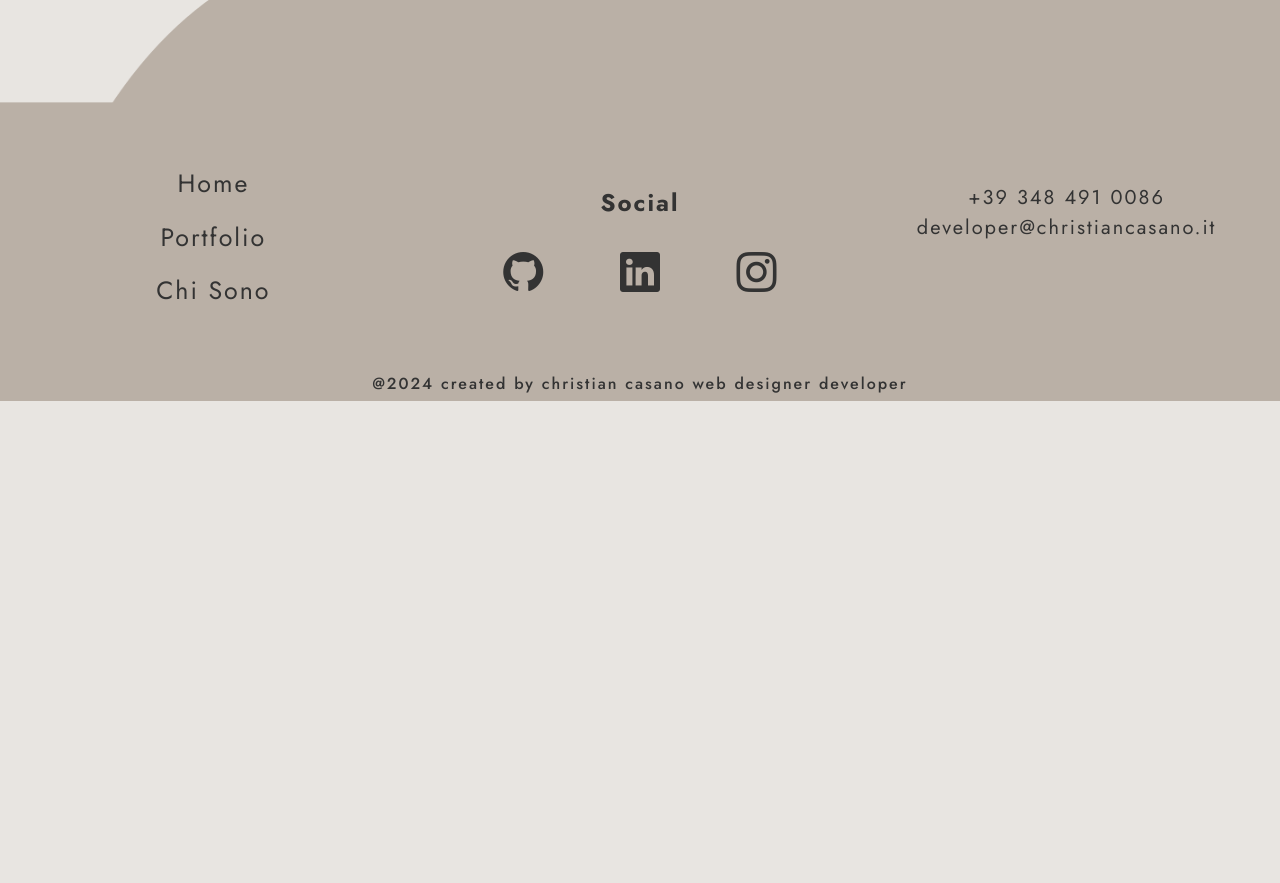
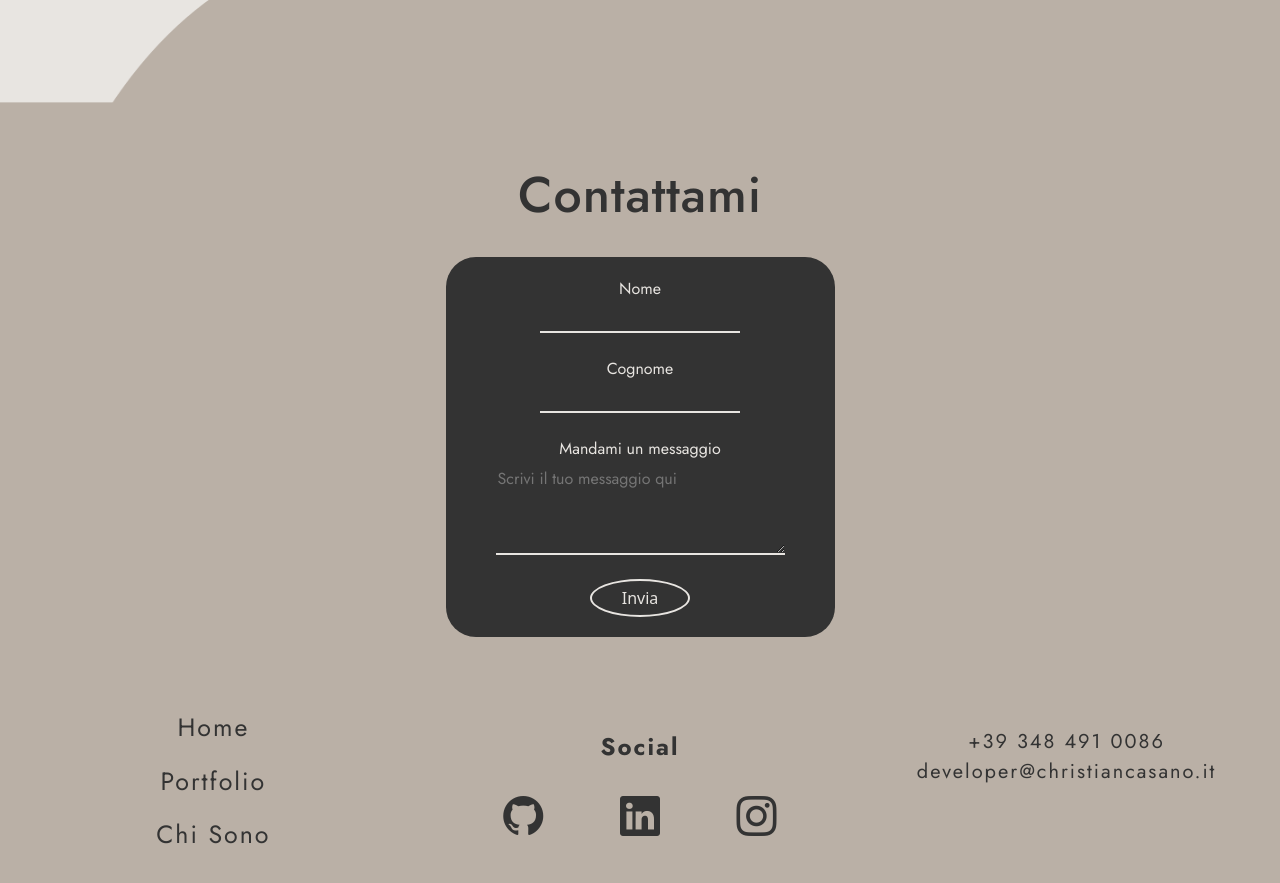
Before and after one commit to Christian-web-hype/christiancasano.it, a plain HTML site: page christian.sito.public/index.html in a window 1280 px wide. Shown: the part 2687-3570 px from the top of the page. Before the commit the page ends 3088 px from the top, so only its background shows below. Drawn offline with nearby package versions, Linux system fonts and the light colour scheme; a web font is replaced by a local one.

Commit message:
sistemazioni firebase

```diff
--- a/christian.sito.public/index.html
+++ b/christian.sito.public/index.html
@@ -83,6 +83,32 @@
           <img class="profilo" src="media/profilo.webp" alt="">
         </div>
 
+      </div>
+    </div>
+  </section>
+
+  <section class="container-fluid scuro">
+    <div class="row">
+      <div class="col-12 mt-5"><h2 class="tit-home watch text-center">Contattami</h2></div>
+      <div class="col-12 my-4 d-flex flex-column justify-content-center align-items-center">
+        <form class="d-flex justify-content-evenly flex-column align-items-center contact-form watch">
+          <div class="d-flex flex-column align-items-center">
+            <label class="label-contact mb-1" for="name">Nome</label>
+            <input class="input-contact" id="name" type="text">
+          </div>
+
+          <div class="d-flex flex-column align-items-center">
+            <label class="label-contact mt-4 mb-1" for="surname">Cognome</label>
+            <input class="input-contact" id="surname" type="text">
+          </div>
+
+          <div class="d-flex flex-column align-items-center">
+            <label class="label-contact mt-4 mb-1" for="message">Mandami un messaggio</label>
+            <textarea class="text-contact" id="message" cols="30" rows="10" placeholder="Scrivi il tuo messaggio qui"></textarea>
+          </div>
+
+          <a class="mt-4" id="mex" target="_blank" href="https://wa.me/3484910086?text=Ciao%20sarei%20interessato%20ad%20avere%20maggiori%20informazioni"><button class="btn-form">Invia</button></a>
+        </form>
       </div>
     </div>
   </section>
@@ -205,7 +231,7 @@
         projectId: "christian-blog-bfdc7",
         storageBucket: "christian-blog-bfdc7.appspot.com",
         messagingSenderId: "580366568294",
-        appId: "1:580366568294:web:79b7dbdf2b1ce8dce516a7"
+        appId: "1:580366568294:web:e321f6933e08859ee516a7"
       };
 
       // Initialize Firebase
--- a/christian.sito.public/style.css
+++ b/christian.sito.public/style.css
@@ -339,6 +339,20 @@ body{
     font-size: 40px;
 }
 
+.tit-home{
+    opacity: 0;
+    transition: 0.5s;
+    transition-delay: 0.5s;
+    font-family: var(--fm);
+    color: var(--sec);
+    letter-spacing: 1px;
+    font-size: 50px;
+}
+
+.in-page.tit-home{
+    opacity: 1;
+}
+
 .p1{
     opacity: 0;
     transition: 0.5s;
@@ -1488,6 +1502,53 @@ ul{
     letter-spacing: 2px;
 }
 
+/* contact form */
+.contact-form{
+    opacity: 0;
+    transition: 0.5s;
+    transition-delay: 0.5s;
+    background-color: var(--sec);
+    padding: 20px 50px;
+    border: none;
+    border-radius: 30px;
+}
+
+.in-page.contact-form{
+    opacity: 1;
+}
+
+.label-contact{
+    color: var(--main);
+    font-family: var(--fm);
+}
+
+.input-contact,.input-contact:focus{
+    background-color: transparent;
+    border: none;
+    border-bottom: solid 2px var(--main);
+    color: var(--main);
+    outline: none;
+    font-family: var(--fm);
+}
+
+.text-contact{
+    background-color: transparent;
+    border: none;
+    border-bottom: solid 2px var(--main);
+    height: 90px;
+    color: var(--main);
+    outline: none;
+    font-family: var(--fm);
+}
+
+.btn-form{
+    background: transparent;
+    border: solid 2px var(--main);
+    padding: 5px 30px;
+    border-radius: 50%;
+    color: var(--main);
+}
+
 /* tablet */
 @media screen and (min-width: 601px) and (max-width: 1024px) {
     /* navbar */
```
Also changed, not shown: christian.sito.public/main.js (+35 -0 lines).
